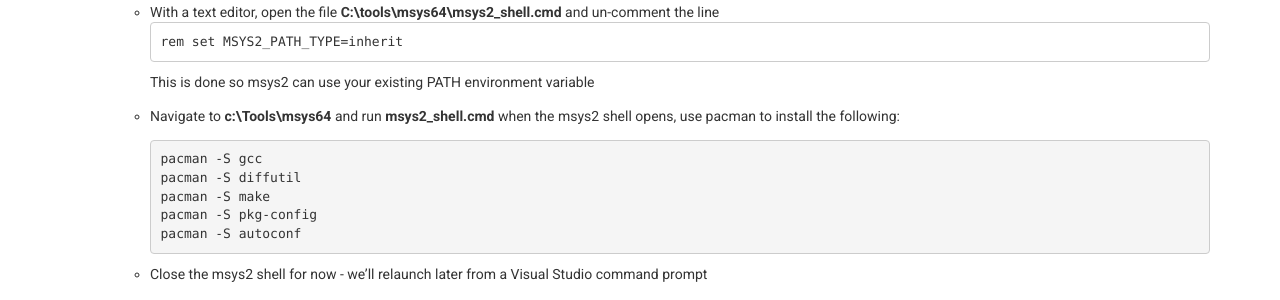
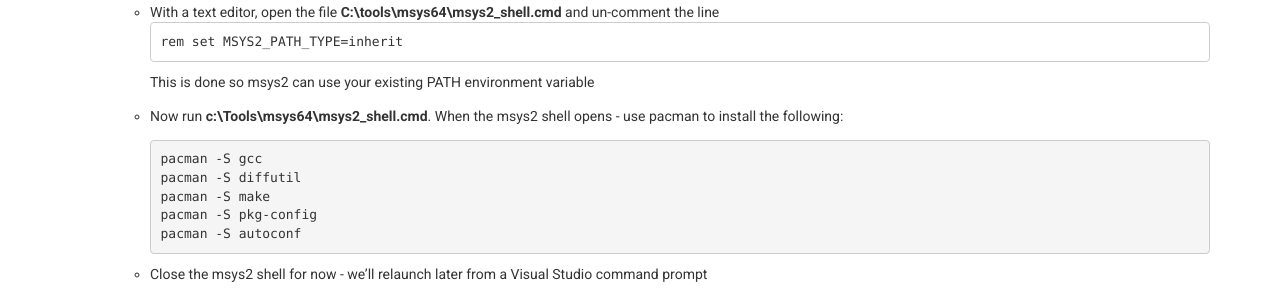
Before and after one commit to wesselsga/wesselsga.github.io, a Jekyll site: the page built from _posts/2017-10-27-ffmpeg-x265.md, in a window 1280 px wide and 900 px high, scrolled down 728 px. Shown: the part 152-452 px from the top of the window. Built offline with Jekyll 4.4.1, drawn with Linux system fonts in a browser that asks for light colours.

Commit message:
Update 2017-10-27-ffmpeg-x265.md

````diff
--- a/_posts/2017-10-27-ffmpeg-x265.md
+++ b/_posts/2017-10-27-ffmpeg-x265.md
@@ -45,7 +45,7 @@ Here are the exact steps I did to build both ffmpeg and libx265 with Visual Stud
 
     This is done so msys2 can use your existing PATH environment variable
 
-  * Navigate to **c:\Tools\msys64** and run **msys2_shell.cmd** when the msys2 shell opens, use pacman to install the following:
+  * Now run **c:\Tools\msys64\msys2_shell.cmd**. When the msys2 shell opens - use pacman to install the following:
 
     ```Batchfile
     pacman -S gcc
````
